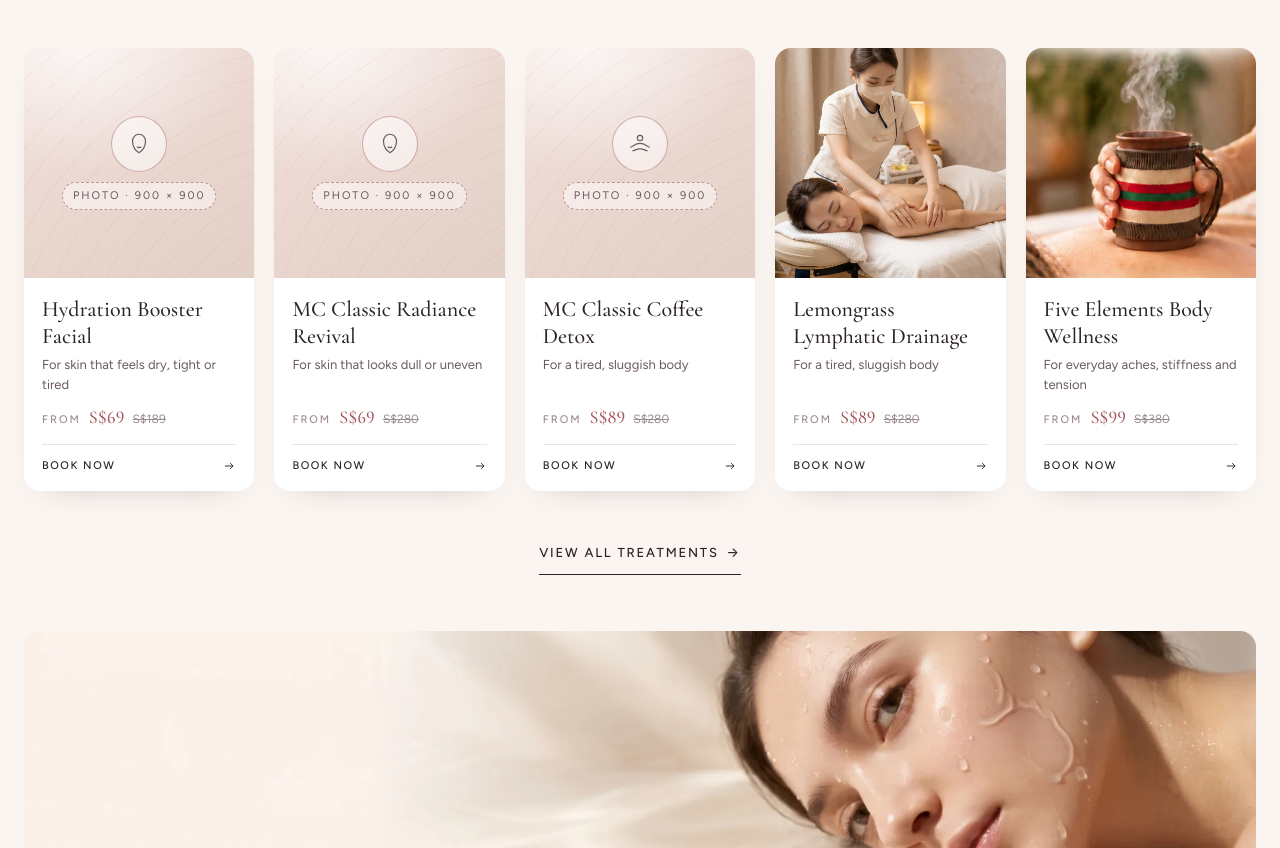
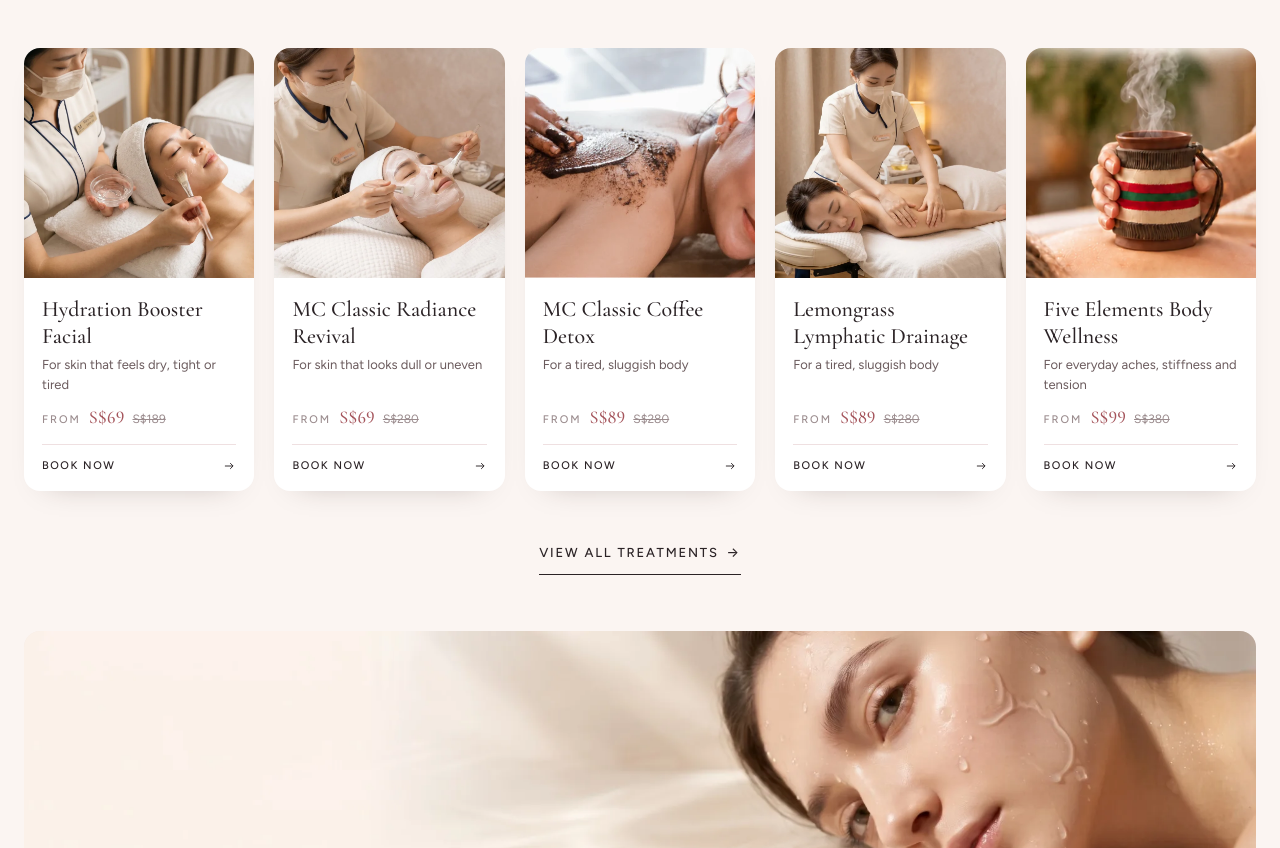
Before and after one commit to feisty171/marychia, an Astro site: page / in a window 1280 px wide. Shown: the part 1119-1967 px from the top of the page. Built offline with nearby package versions, Linux system fonts and the light colour scheme; Astro itself is replaced by a stand-in of ours.

Commit message:
Home signature cards: photos for Hydration Booster, Radiance Revival and Coffee Detox
Co-Authored-By: Claude Opus 5.5 <noreply@anthropic.com>

```diff
--- a/src/content/home.md
+++ b/src/content/home.md
@@ -57,7 +57,7 @@ services:
       tag: "Signature"
       for: "For skin that feels dry, tight or tired"
       description: "Deep hydration designed to leave your skin feeling soft, fresh and comfortable again."
-      image: ""
+      image: "/images/treatments/hydration-booster-facial-square.webp"
       imageAlt: "A therapist applying a hydrating mask during a facial"
       options:
         - { label: "First Trial", minutes: 75, price: 69, compareAt: 189 }
@@ -67,7 +67,7 @@ services:
       category: "Face"
       for: "For skin that looks dull or uneven"
       description: "Plant actives and hyaluronic acid help your complexion look calmer, clearer and more radiant."
-      image: ""
+      image: "/images/treatments/classic-radiance-revival-square.webp"
       imageAlt: "Close-up of glowing, freshly treated skin"
       options:
         - { label: "First Trial", minutes: 60, price: 69, compareAt: 280 }
@@ -77,7 +77,7 @@ services:
       category: "Body"
       for: "For a tired, sluggish body"
       description: "A warm Brazilian coffee scrub and drainage massage. You leave feeling lighter, brighter and properly looked after."
-      image: ""
+      image: "/images/treatments/classic-coffee-drainage-square.webp"
       imageAlt: "Warm coffee scrub being applied during a body treatment"
       options:
         - { label: "First Trial", minutes: 60, price: 89, compareAt: 280 }
```
Also changed, not shown: public/images/treatments/classic-coffee-drainage-square.webp (added), public/images/treatments/classic-radiance-revival-square.webp (added), public/images/treatments/hydration-booster-facial-square.webp (added).
